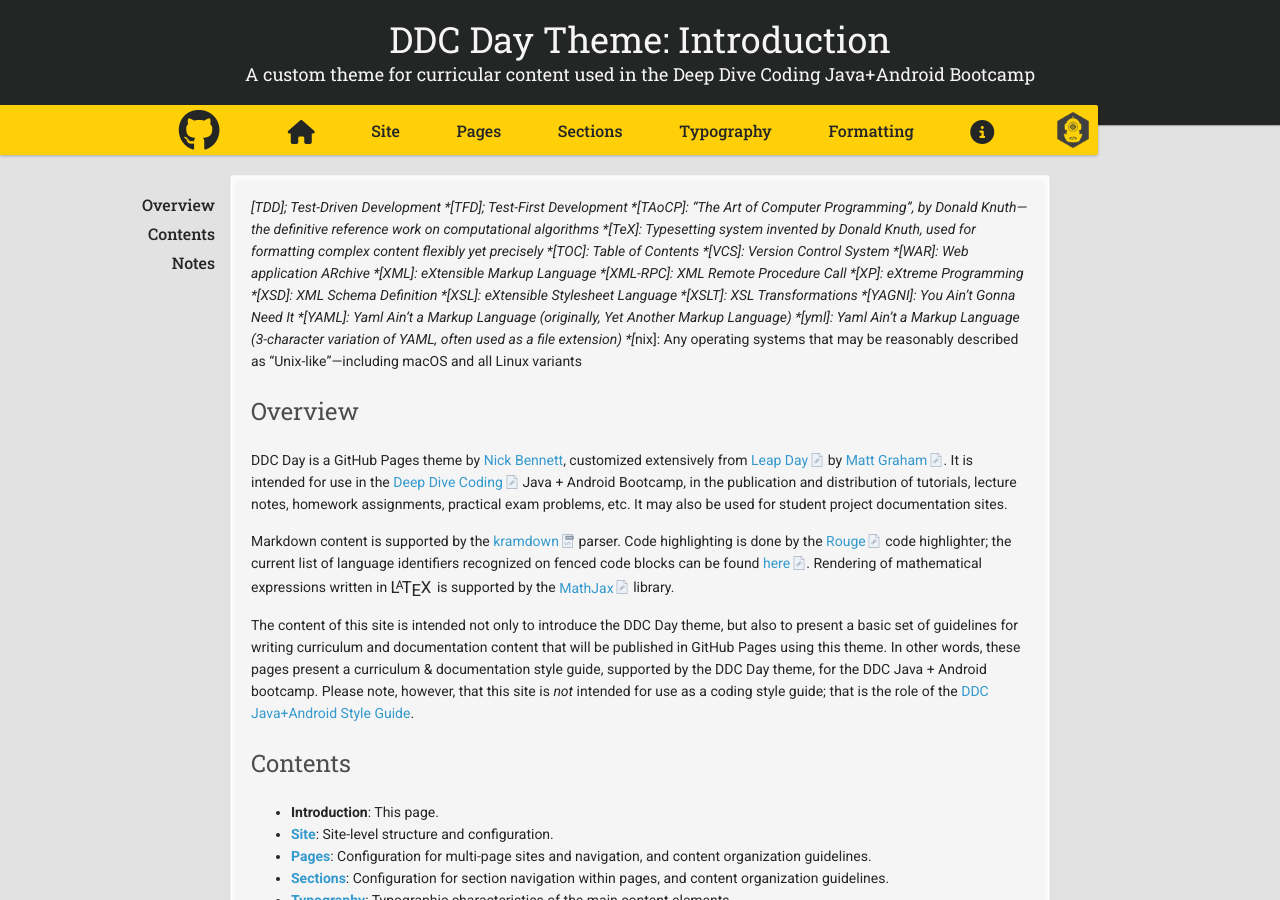
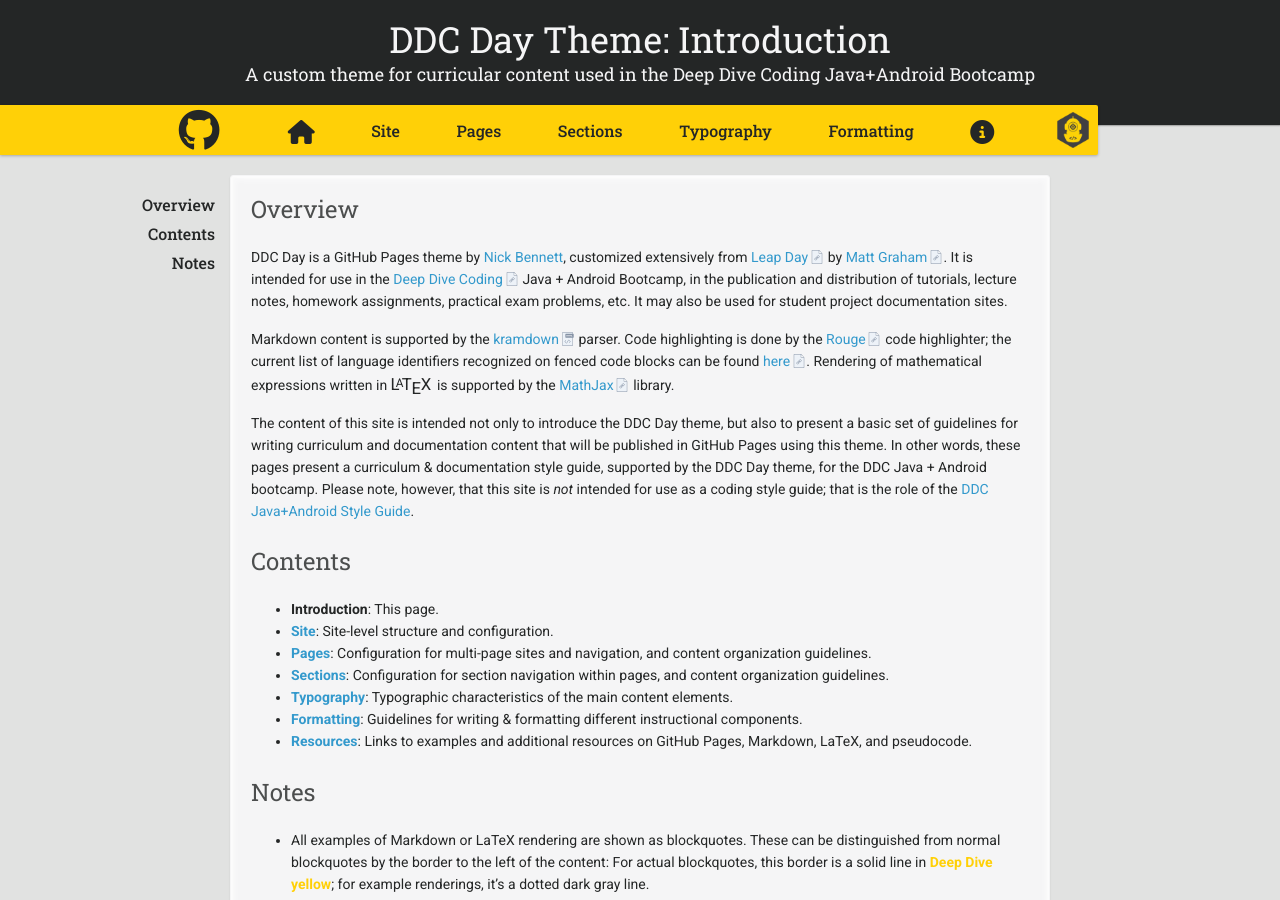
Before and after one commit to ddc-java/ddc-day, a Jekyll site: the page built from index.md, in a window 1280 px wide and 900 px high. Built offline with Jekyll 4.4.1, drawn with Linux system fonts in a browser that asks for light colours; nearby versions of some CDN libraries; our own code applies the rules of GitHub Pages for plain Markdown files; formulas are drawn with MathJax 3.

Commit message:
Fix abbreviations

```diff
--- a/_includes/ddc-abbreviations.md
+++ b/_includes/ddc-abbreviations.md
@@ -96,8 +97,8 @@
 *[SSH]: Secure SHell protocol
 *[SSL]: Secure Sockets Layer
 *[SVG]: Scalable Vector Graphics
-*[TDD]; Test-Driven Development
-*[TFD]; Test-First Development
+*[TDD]: Test-Driven Development
+*[TFD]: Test-First Development
 *[TAoCP]: "The Art of Computer Programming", by Donald Knuth—the definitive reference work on computational algorithms
 *[TeX]: Typesetting system invented by Donald Knuth, used for formatting complex content flexibly yet precisely
 *[TOC]: Table of Contents
```
Also changed, not shown: other parts of _includes/ddc-abbreviations.md (+1 -0 lines).
